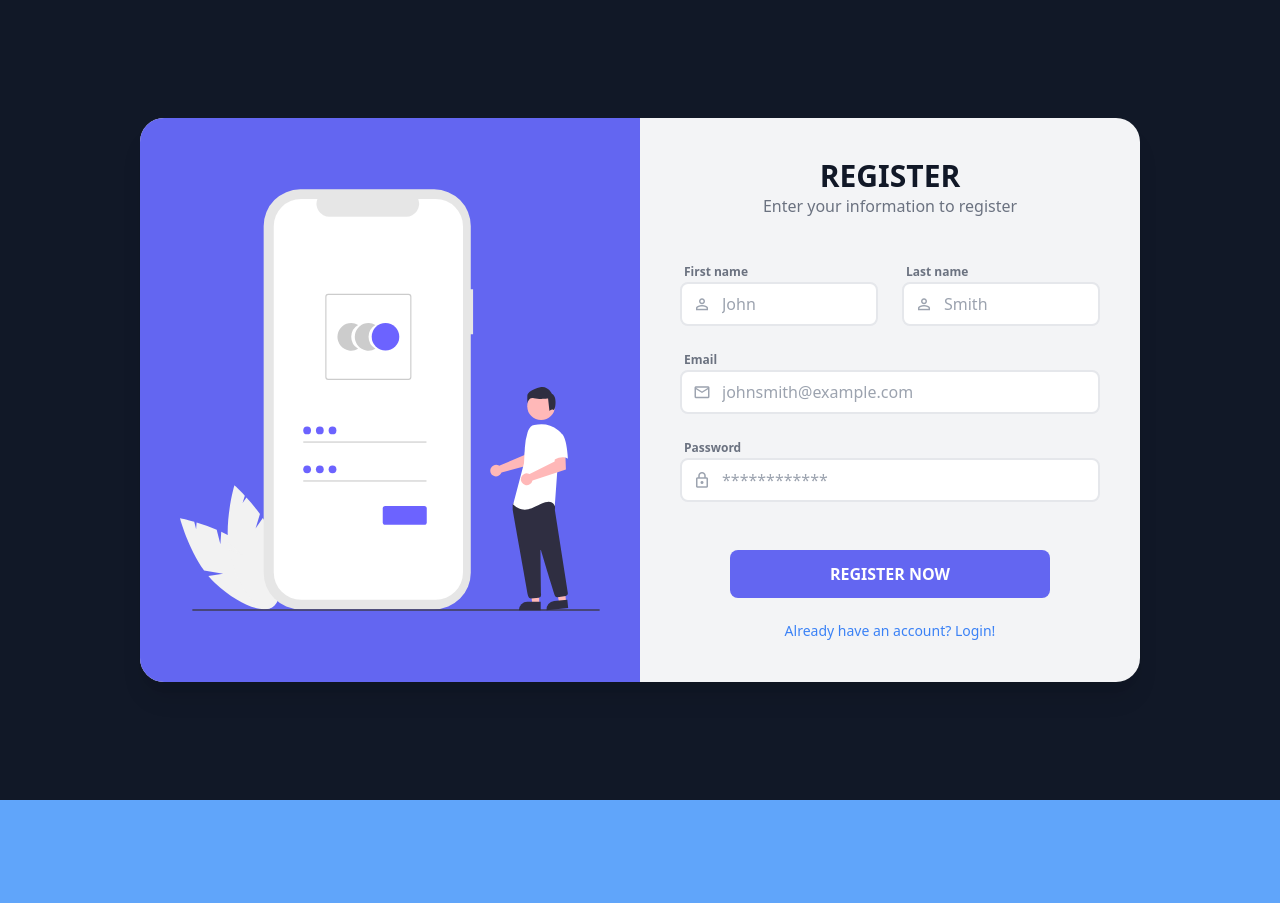
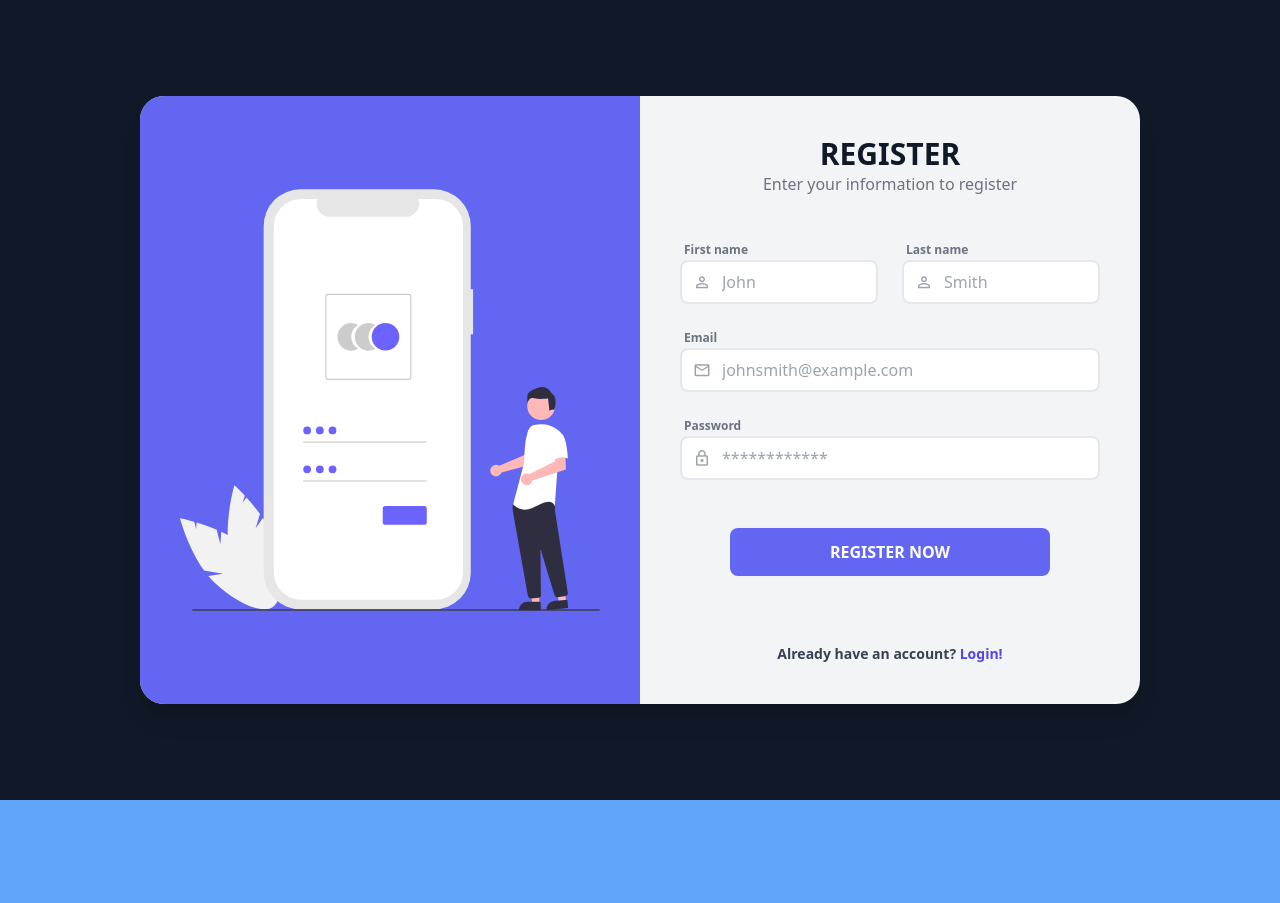
Before and after one commit to Youcode-Classe-E-2023-2024/Mouhcine-Essafi_tickets_manager, a PHP site: page /register.php in a window 1280 px wide. Shown: the top 903 px of the page. Run offline with PHP 8.4, Linux system fonts and the light colour scheme; some libraries are stand-ins or nearby versions.

Commit message:
Update register.php

```diff
--- a/view/register.php
+++ b/view/register.php
@@ -11,7 +11,7 @@
 </head>
 <body>
 
-<div id="register" class="min-w-screen min-h-screen bg-gray-900 flex items-center justify-center px-5 py-5">
+<div id="register-form" class="min-w-screen min-h-screen bg-gray-900 flex items-center justify-center px-5 py-5">
     <div class="bg-gray-100 text-gray-500 rounded-3xl shadow-xl w-full overflow-hidden" style="max-width:1000px">
         <div class="md:flex w-full">
             <div class="hidden md:block w-1/2 bg-indigo-500 py-10 px-10">
@@ -62,18 +62,16 @@
                             <button type="submit" name="submit" class="block w-full max-w-xs mx-auto bg-indigo-500 hover:bg-indigo-700 focus:bg-indigo-700 text-white rounded-lg px-3 py-3 font-semibold">REGISTER NOW</button>
                         </div>
                     </div>
-                    <div class="text-center">
-						<a class="inline-block text-sm text-blue-500 align-baseline hover:text-blue-800" href="#">
-							Already have an account? Login!
-						</a>
-					</div>
+                    <div class="mt-12 text-sm font-display font-semibold text-gray-700 text-center">
+                        Already have an account? <a id="login" class="cursor-pointer text-indigo-600 hover:text-indigo-800"> Login!</a>
+                        </div>
                 </form>
             </div>
         </div>
     </div>
 </div>
 
-<div id="login" class="bg-blue-400 h-screen w-screen">
+<div id="login-form" class="bg-blue-400 h-screen w-screen">
     <div class="flex flex-col items-center flex-1 h-full justify-center px-4 sm:px-0">
         <div class="flex rounded-lg shadow-lg w-full sm:w-3/4 lg:w-1/2 bg-white sm:mx-0" style="height: 500px">
             <div class="flex flex-col w-full md:w-1/2 p-4">
@@ -108,8 +106,14 @@
 </div>
 
 <script>
-    const form_regist = document.getElementById("register");
-    const form_login = document.getElementById("login");
+    const form_regist = document.getElementById("register-form");
+    const form_login = document.getElementById("login-form");
+    const switch_login = document.getElementById("login");
+    const switch_register = document.getElementById("sign-up");
+    switch_login.addEventListener('click', function () {
+        // Toggle the display property
+            myElement.style.display = 'flex';
+    });
 </script>
 </body>
 </html>
```
